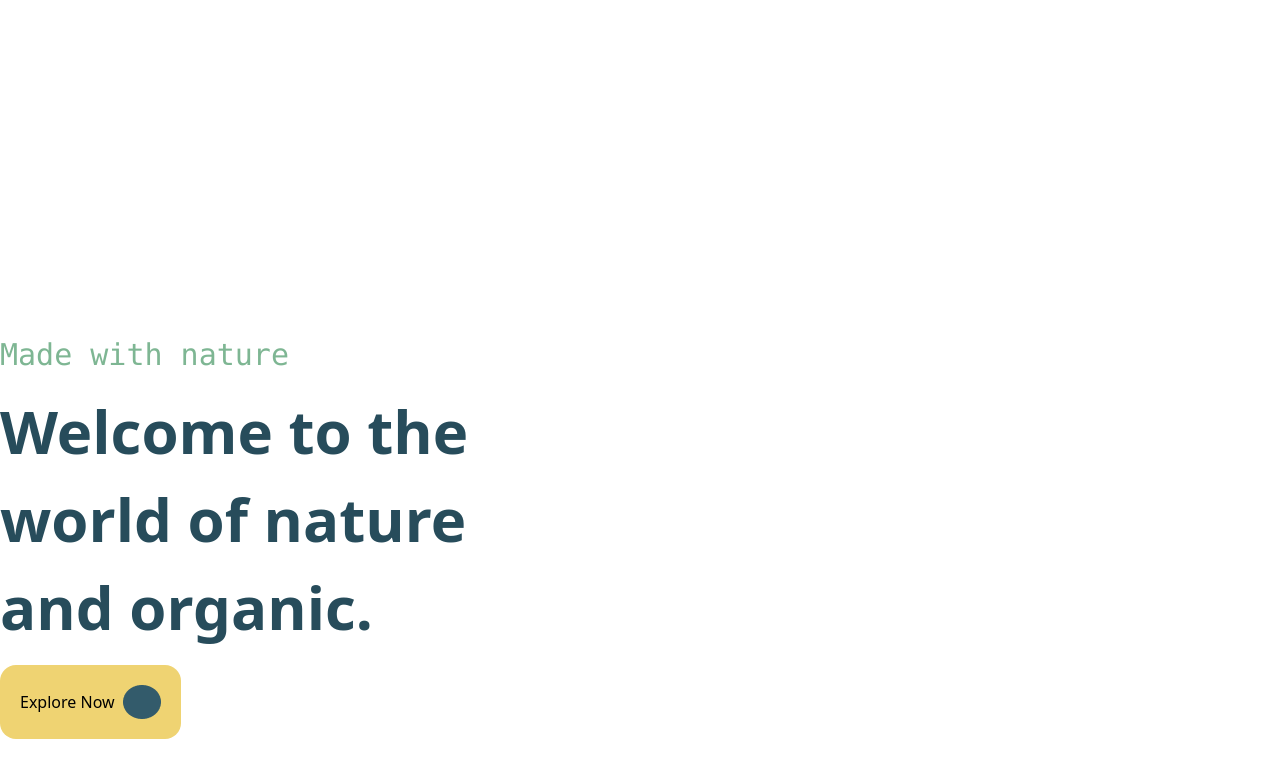
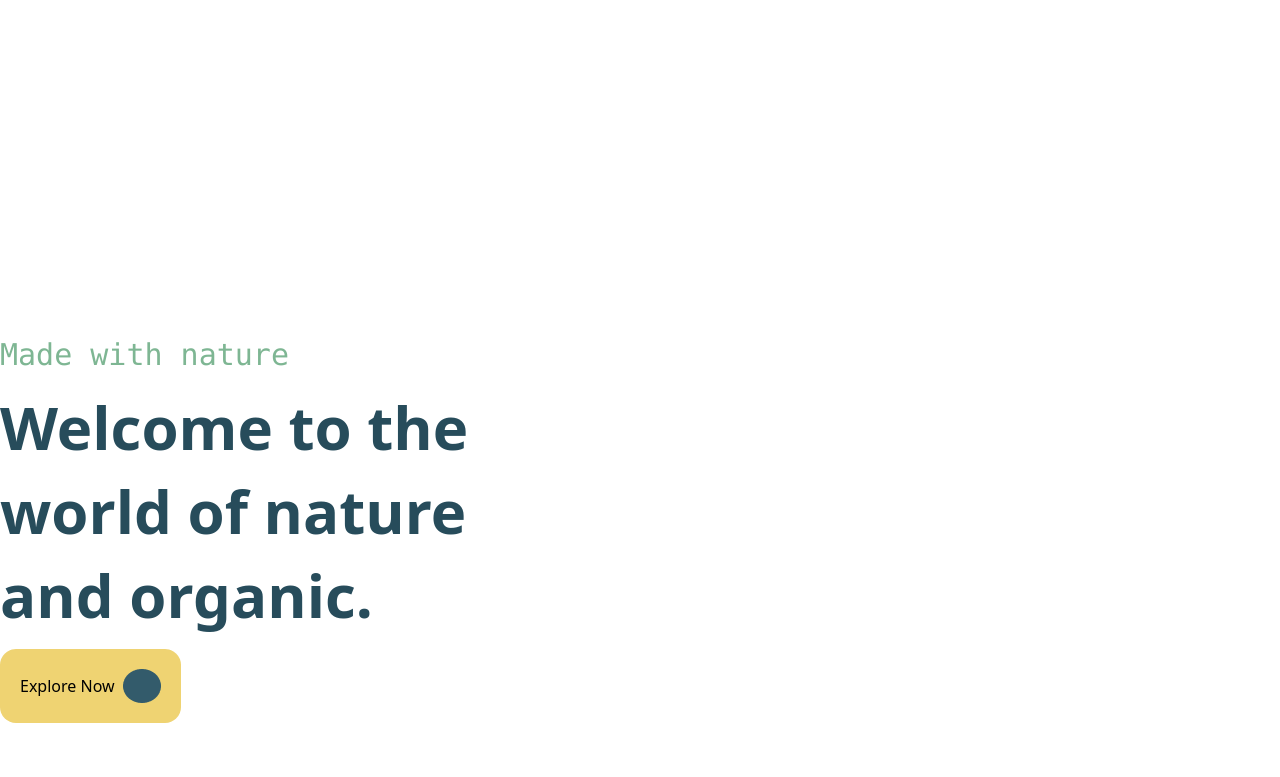
Before and after one commit to miryusuf899/Git-Branches-HMW, a website: page index.html in a window 1280 px wide. Shown: the part 113-890 px from the top of the page. Drawn offline with nearby package versions, Linux system fonts and the light colour scheme; files that its build step writes are made by us from their sources.

Commit message:
Section 1

```diff
--- a/index.html
+++ b/index.html
@@ -22,7 +22,7 @@
         <svg xmlns="http://www.w3.org/2000/svg" fill="none" viewBox="0 0 24 24" stroke-width="1.5" stroke="currentColor" class="flex w-10 lg:hidden"><path stroke-linecap="round" stroke-linejoin="round" d="M3.75 6.75h16.5M3.75 12h16.5m-16.5 5.25h16.5" /></svg>
     </nav>
     <header style="background-image: url(./images/IMAGE\ \(41\).png);" class="w-full h-[913px] bg-cover bg-center">
-        <div class="max-w-350 m-auto flex flex-col gap-7 items-start pt-[300px]">
+        <div class="max-w-350 m-auto flex flex-col gap-6 items-start pt-[300px]">
             <h1 class="text-[#7EB693] text-3xl font-mono">Made with nature</h1>
             <h1 class="text-6xl font-bold text-[#274C5B]">Welcome to the</h1>
             <h1 class="text-6xl font-bold text-[#274C5B]">world of nature</h1>
```
